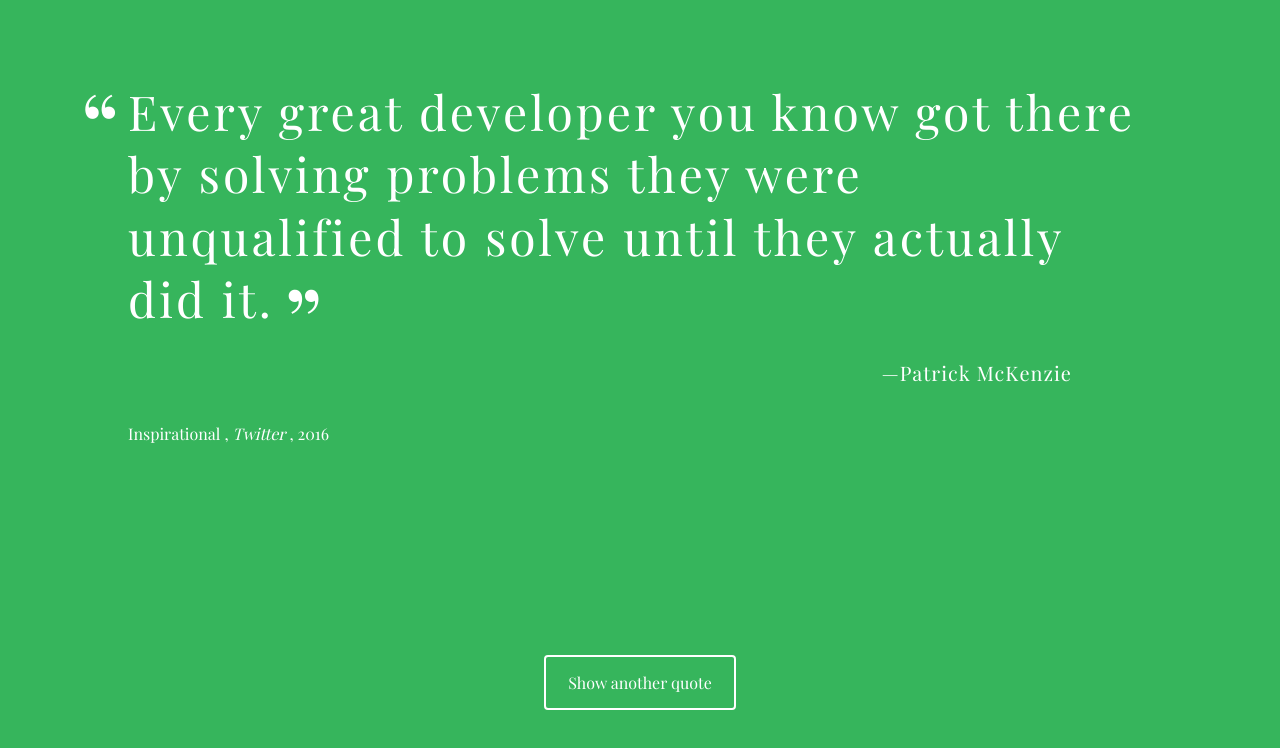
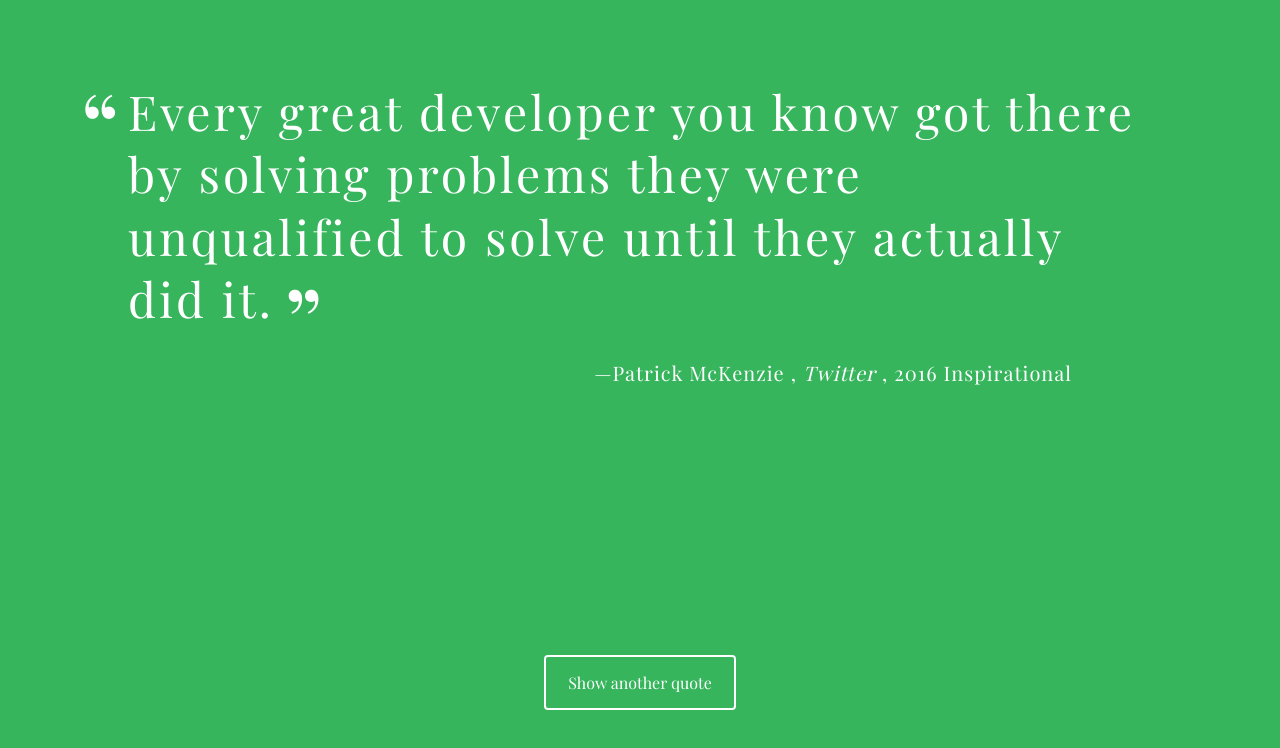
Before and after one commit to Remon-dev/techdegree-project-1, a plain HTML site: page index.html in a window 1280 px wide. Drawn offline with nearby package versions, Linux system fonts and the light colour scheme; a web font is replaced by a local one.

Commit message:
span into source pahragrap

```diff
--- a/index.html
+++ b/index.html
@@ -14,12 +14,18 @@
   <div class="container">
     <div id="quote-box">
       <p class="quote" id="quote">Every great developer you know got there by solving problems they were unqualified to
-        solve until they actually did it.</p>
-      <p class="source" id="source">Patrick McKenzie</p>
-      <span class="tags" id="tags">Inspirational</span>
-      <span class="citation" id="citation">Twitter</span>
-      <span class="year" id="year">2016</span>
+        solve until they actually did it.
+      </p>
+      <p class="source" id="source">Patrick McKenzie
+        <span class="citation" id="citation">Twitter</span>
+        <span class="year" id="year">2016</span>
+        <span class="tags" id="tags">Inspirational</span>
+      </p>
+
+
+
     </div>
+
     <button id="loadQuote">Show another quote</button>
   </div>
   <script src="js/script.js"></script>
--- a/js/script.js
+++ b/js/script.js
@@ -7,7 +7,7 @@ FSJS project 1 - A Random Quote Generator
 *************
  Going for  EXTRA CREDIT
 
- Remon Samuel Tewodros
+ Remon Tewodros
 *************
 ***/
 
```
